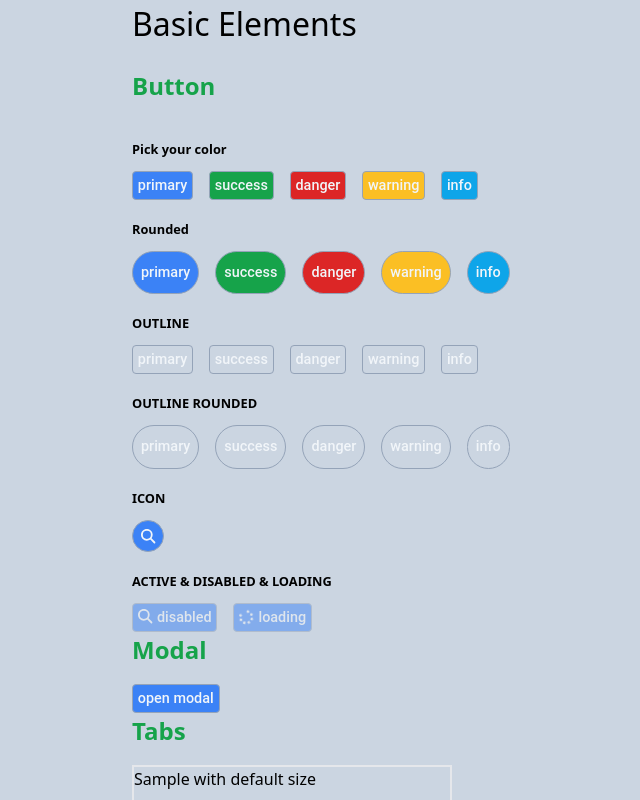
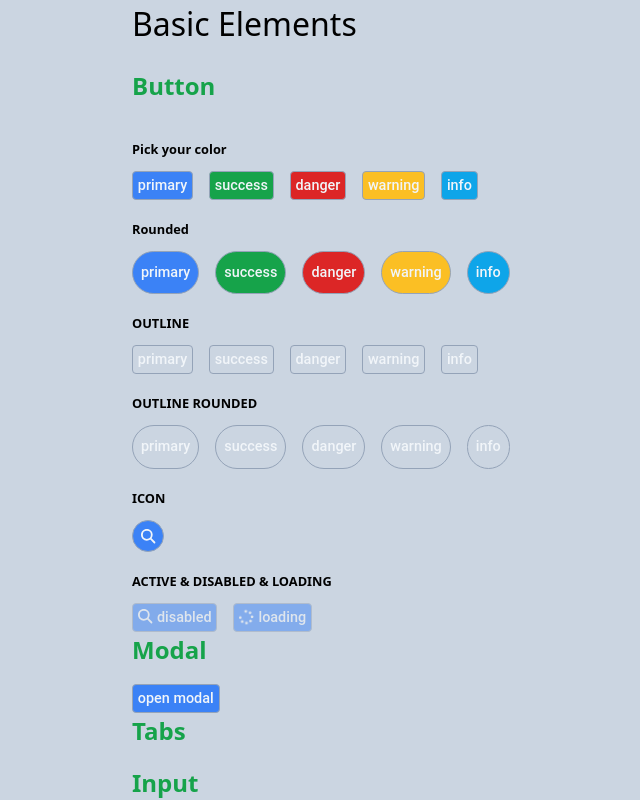
Before and after one commit to dangdinhtai0001/friday-fw-ssr, a Next.js app: page /components in a window 1280 px wide. Shown: the top 800 px of the page, without its empty margins (252-892 px from the left). Built offline with nearby package versions, Linux system fonts and the light colour scheme.

Commit message:
update tabs context

```diff
--- a/components/tabs/Tabs.tsx
+++ b/components/tabs/Tabs.tsx
@@ -2,12 +2,39 @@
 import React from 'react';
 // 3rd imports
 // local imports
-import { TabsProps } from './core/interface'
+import { TabsProps, TabPanelProps } from './core/interface';
+import TabHeaders from './core/TabHeaders';
+import TabPanel from './core/TabPanel'
+import { TabContextProvider } from './core/TabContext';
+
+const getTabMetadataFromChildren = (children) => {
+    let tabs: any[] = [];
+    React.Children.forEach(children, child => {
+        if (child && child.type === Tabs.TabPanel) {
+            tabs.push(child?.props);
+        }
+    });
+
+    return tabs;
+}
 
 const Tabs = (props: TabsProps) => {
+    const { children } = props;
+
+   ;
 
     // ------------------------- || render function || -------------------------
-    return <>    </>;
+    return (
+        <TabContextProvider initialState={{ tabs: getTabMetadataFromChildren(children) }} >
+            <div>
+                <TabHeaders></TabHeaders>
+            </div>
+        </TabContextProvider >
+    );
 }
 
+Tabs.TabPanel = (props: TabPanelProps) => {
+    return < TabPanel {...props} />;
+};
+
 export default Tabs;
--- a/components/tabs/core/TabContext.tsx
+++ b/components/tabs/core/TabContext.tsx
@@ -2,7 +2,9 @@ import { createContext, useContext, useState, useEffect } from 'react';
 // ================================================== || CONTEXT || ================================================== //
 
 // ------------------------ || define interface || ------------------------
-export interface ContextState { }
+export interface ContextState {
+    tabs: any[]
+}
 
 interface ContextProviderProps {
     initialState: ContextState;
--- a/components/tabs/core/TabHeader.tsx
+++ b/components/tabs/core/TabHeaders.tsx
@@ -3,11 +3,19 @@ import React from 'react';
 // 3rd imports
 // local imports
 import { TabHeaderProps } from './interface';
+import { useTabContext } from './TabContext'
 
 const TabHeader = (props: TabHeaderProps) => {
 
+    const { context } = useTabContext();
+    const { tabs } = context;
+
     // ------------------------- || render function || -------------------------
-    return <>    </>;
+    return (
+        <div>
+
+        </div>
+    );
 }
 
 export default TabHeader;
--- /dev/null
+++ b/components/tabs/core/TabPanel.tsx
@@ -0,0 +1,13 @@
+// react imports
+import React from 'react';
+// 3rd imports
+// local imports
+import { TabPanelProps } from './interface';
+
+const TabPanel = (props: TabPanelProps) => {
+
+    // ------------------------- || render function || -------------------------
+    return <> Đây là tabPnale component   </>;
+}
+
+export default TabPanel;
--- a/components/tabs/core/interface.ts
+++ b/components/tabs/core/interface.ts
@@ -1,3 +1,7 @@
-export interface TabsProps {}
+export interface TabsProps {
+  children?: React.ReactElement | React.ReactElement[];
+}
 
 export interface TabHeaderProps {}
+
+export interface TabPanelProps {}
--- a/modules/components/TabsContainer.tsx
+++ b/modules/components/TabsContainer.tsx
@@ -1,15 +1,10 @@
-import { Resizable } from 're-resizable';
+import Tabs from '@components/tabs/Tabs'
 const TabsContainer = () => {
     return <>
-
-        <Resizable
-            defaultSize={{
-                width: 320,
-                height: 200,
-            }} className='border-2'
-        >
-            Sample with default size
-        </Resizable>
+        <Tabs>
+            <Tabs.TabPanel>1</Tabs.TabPanel>
+            <Tabs.TabPanel>2</Tabs.TabPanel>
+        </Tabs>
     </>;
 }
 
```
